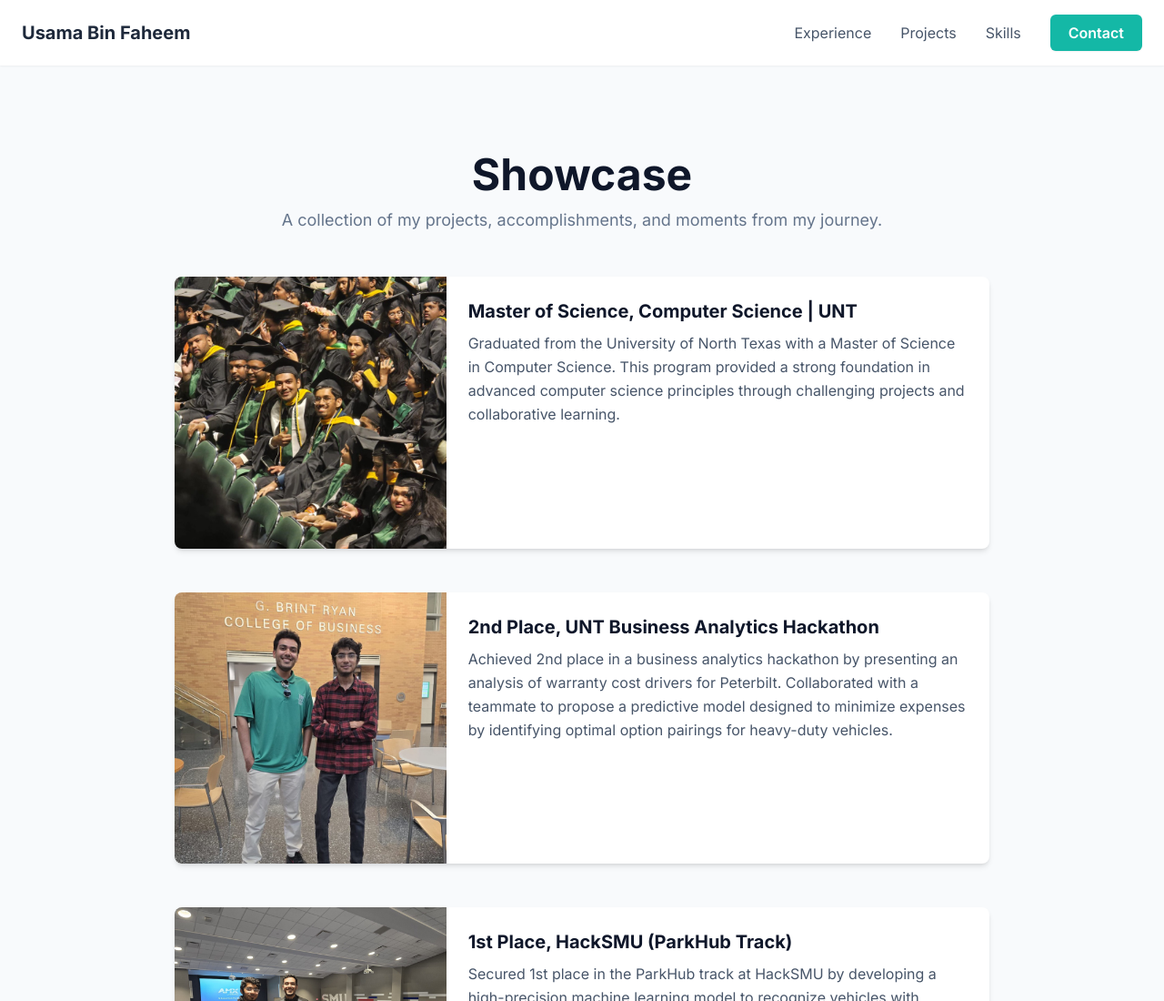
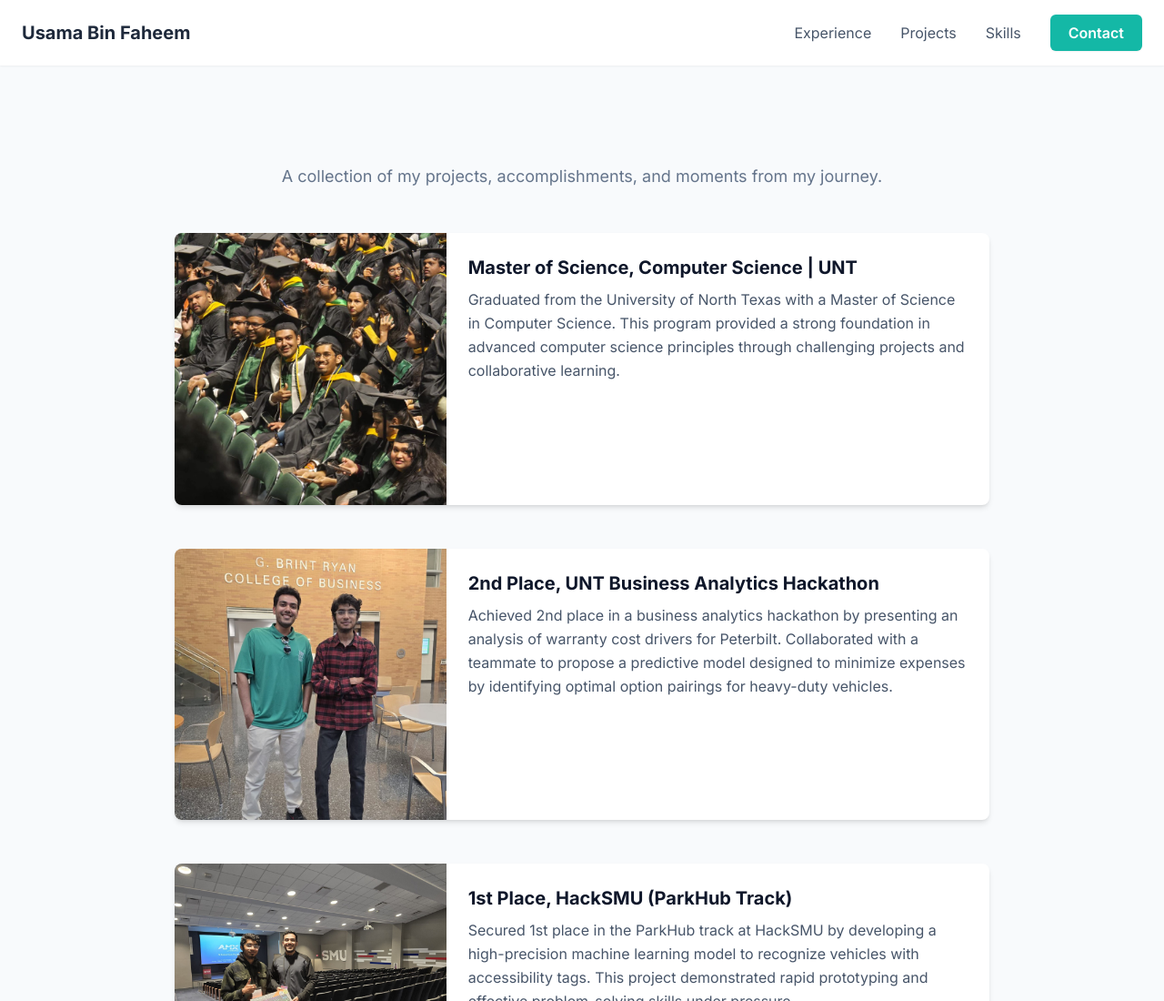
Before and after one commit to UB0013/portfolio-site, a website: page showcase.html in a window 1280 px wide. Shown: the top 1100 px of the page at 91% size. Drawn offline with nearby package versions, Linux system fonts and the light colour scheme.

Commit message:
Update showcase.html

```diff
--- a/showcase.html
+++ b/showcase.html
@@ -122,7 +122,7 @@
       <section id="showcase" class="py-12">
         <div class="text-center mb-12">
           <h1 class="text-4xl md:text-5xl font-extrabold text-slate-900">
-            Showcase
+
           </h1>
           <p class="mt-3 text-lg text-slate-500">
             A collection of my projects, accomplishments, and moments from my
```
